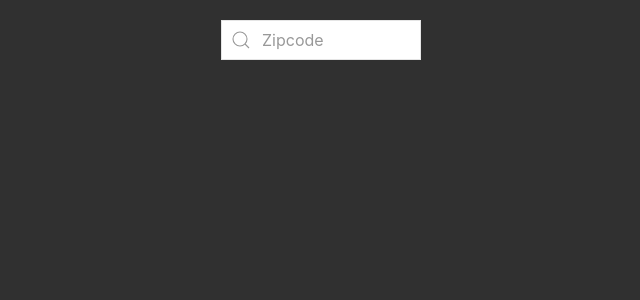
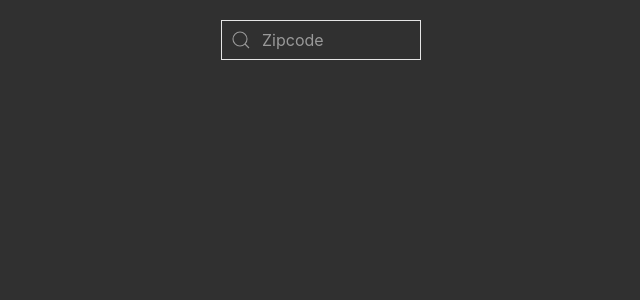
Before and after one commit to mattchupp/weather, a React (Create React App) app: page / in a window 1280 px wide. Shown: the top 300 px of the page, without its empty margins (329-969 px from the left). Built offline with nearby package versions, Linux system fonts and the light colour scheme.

Commit message:
changing text input color

```diff
--- a/src/Weather.js
+++ b/src/Weather.js
@@ -80,6 +80,11 @@ class Weather extends Component {
       margin: '0 auto'
     }
 
+    const textInput = {
+      backgroundColor: '#303030',
+      color: 'white'
+    }
+
     /* make sure zip code is submitted and data is loaded before showing weather*/
     if (this.state.submitted && this.state.loaded) {
       return (
@@ -88,7 +93,7 @@ class Weather extends Component {
           <form className="uk-margin-small" onSubmit={this.handleSubmit}>
             <div className="uk-inline">
               <span className="uk-form-icon" uk-icon="icon: search"></span>
-              <input className="uk-input uk-form-width-medium"
+              <input style={textInput} className="uk-input uk-form-width-medium"
                 type="text" placeholder="Zipcode" value={this.state.address} onChange={this.handleChange} />
             </div>
           </form>
@@ -110,7 +115,7 @@ class Weather extends Component {
           <form className="uk-margin-small" onSubmit={this.handleSubmit}>
             <div className="uk-inline">
               <span className="uk-form-icon" uk-icon="icon: search"></span>
-              <input className="uk-input uk-form-width-medium"
+              <input style={textInput} className="uk-input uk-form-width-medium"
                 type="text" placeholder="Zipcode" value={this.state.address} onChange={this.handleChange} />
             </div>
           </form>
```
